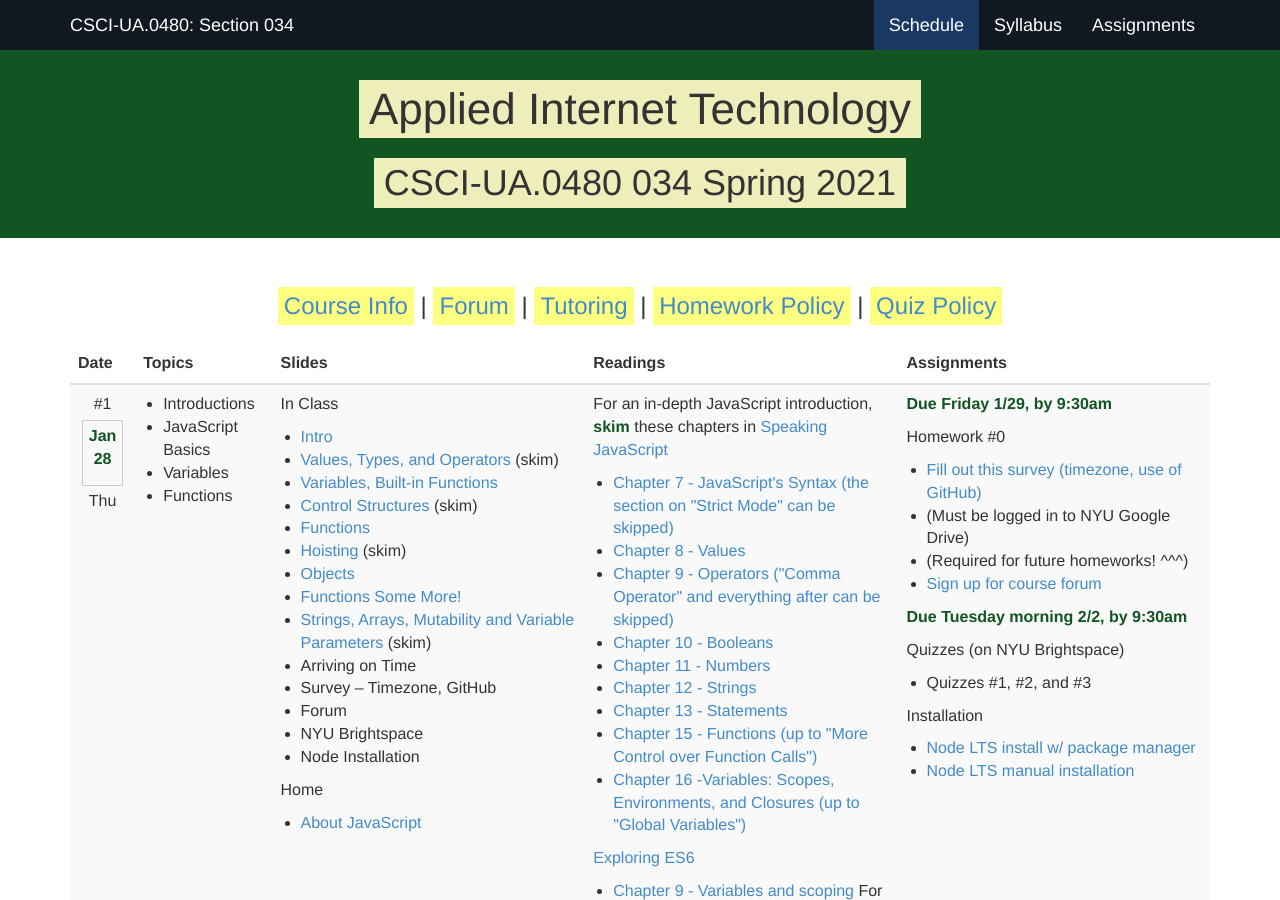
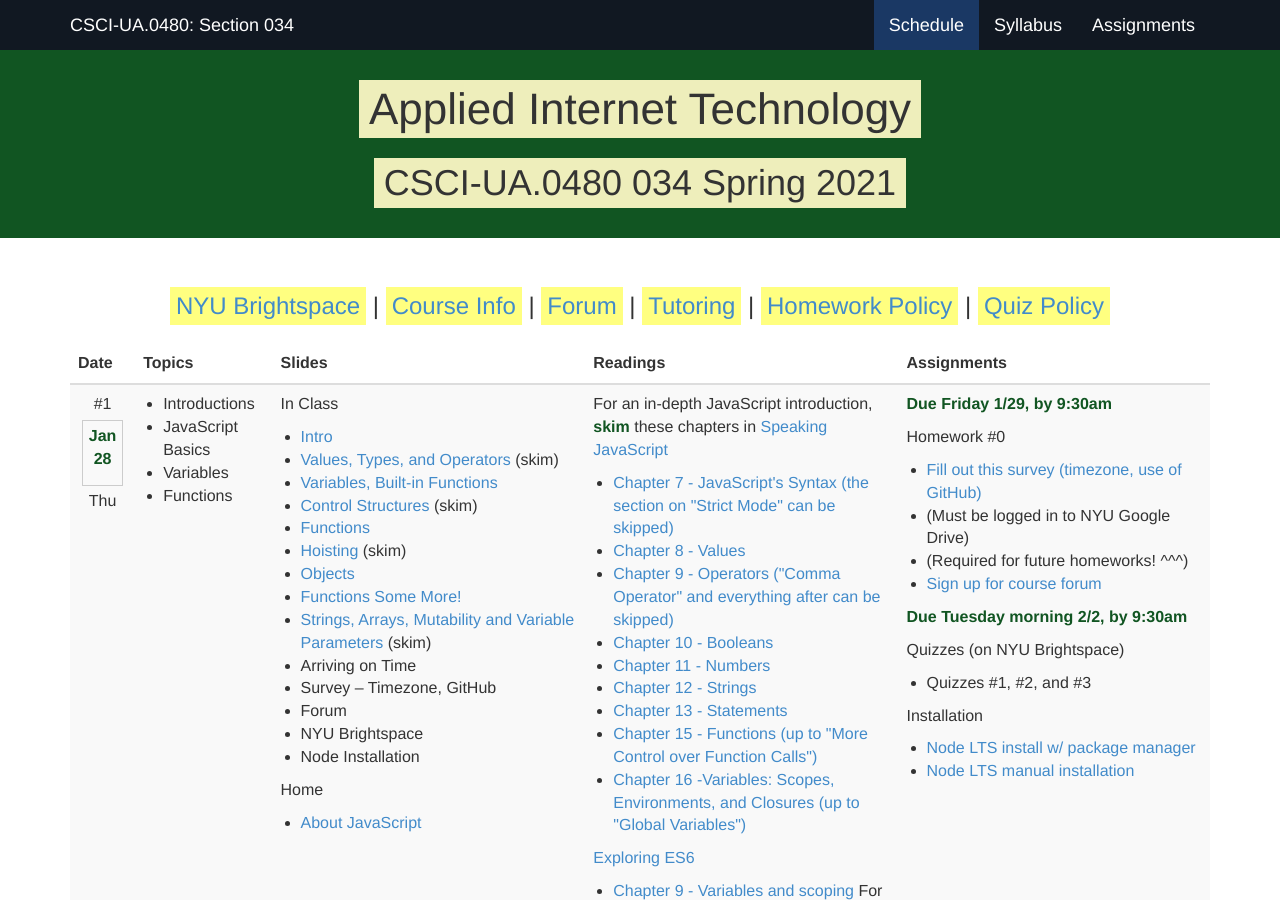
Before and after one commit to foureyes/csci-ua.0480-spring2021-034, a Jekyll site: the page built from index.markdown, in a window 1280 px wide and 900 px high. Built offline with Jekyll 4.4.1, drawn with Linux system fonts in a browser that asks for light colours; a script that is not in the unit is left out.

Commit message:
add brightspace link

```diff
--- a/_config.yml
+++ b/_config.yml
@@ -76,6 +76,7 @@ vars:
   course_room: Remote
   # course_room_2: Silver 411
   course_url: https://cs.nyu.edu/courses/spring21/CSCI-UA.0480-008/
+  lms_url: https://brightspace.nyu.edu/d2l/home/27599
   course_site_alt: http://cs.nyu.edu/~jversoza
 
   # office hours
--- a/index.markdown
+++ b/index.markdown
@@ -11,7 +11,7 @@ nav-state: index
 
 
 <div id="quick-links">
-<h3><a href="syllabus.html">Course Info</a> | <a href="{{ site.vars.forum }}">Forum</a> | <a href="syllabus.html#tutoring">Tutoring</a> | <a href="syllabus.html#hw-policy">Homework Policy</a> | <a href="syllabus.html#quiz-policy">Quiz Policy</a></h3>
+<h3><a href="{{ site.vars.lms_url }}">NYU Brightspace</a> | <a href="syllabus.html">Course Info</a> | <a href="{{ site.vars.forum }}">Forum</a> | <a href="syllabus.html#tutoring">Tutoring</a> | <a href="syllabus.html#hw-policy">Homework Policy</a> | <a href="syllabus.html#quiz-policy">Quiz Policy</a></h3>
 </div>
 <table class="table table-striped table-hover">
 <thead>
```
